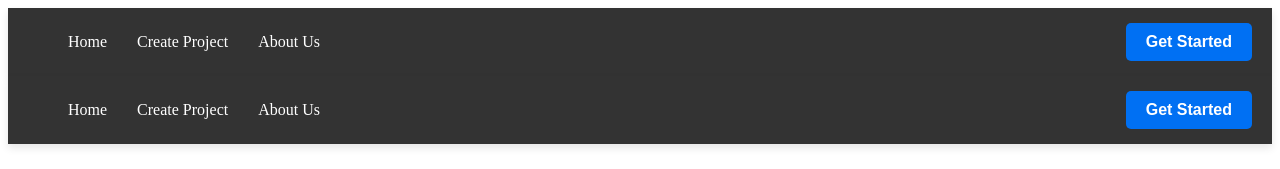
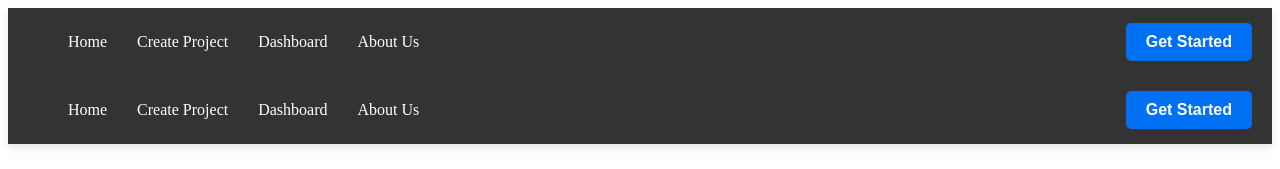
Before and after one commit to Mayawaleed/Automated-Devops-Pipeline, a Next.js app: page /tools in a window 1280 px wide. Shown: the top 169 px of the page. Built offline with nearby package versions, Linux system fonts and the light colour scheme.

Commit message:
update navbar

```diff
--- a/src/components/Navbar.js
+++ b/src/components/Navbar.js
@@ -9,6 +9,7 @@ const NavBar = () => {
         <ul className={styles.navbarLinks}>
           <li><Link href="/">Home</Link></li>
           <li><Link href="/create-project">Create Project</Link></li>
+          <li><Link href="/dashboard">Dashboard</Link></li>
           <li><Link href="/about">About Us</Link></li>
         </ul>
         <button className={styles.navbarButton}>Get Started</button>
```
